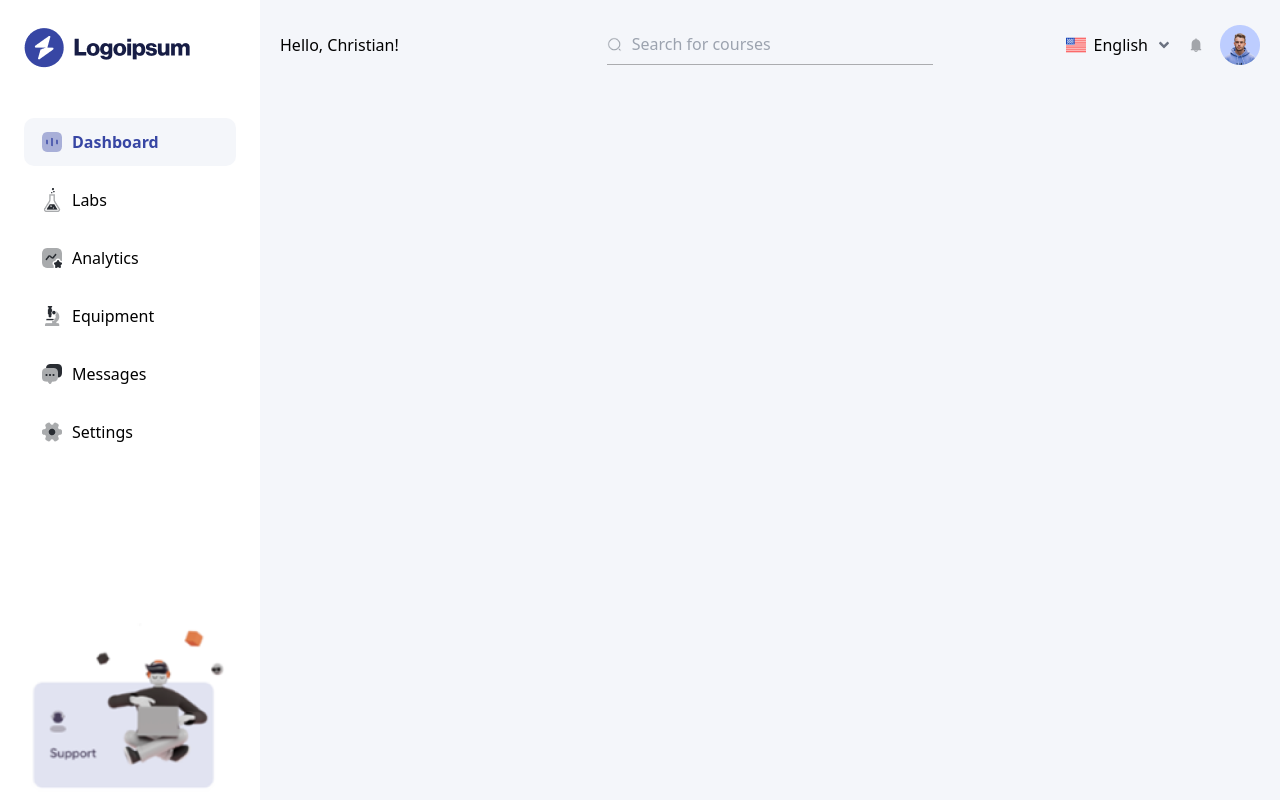
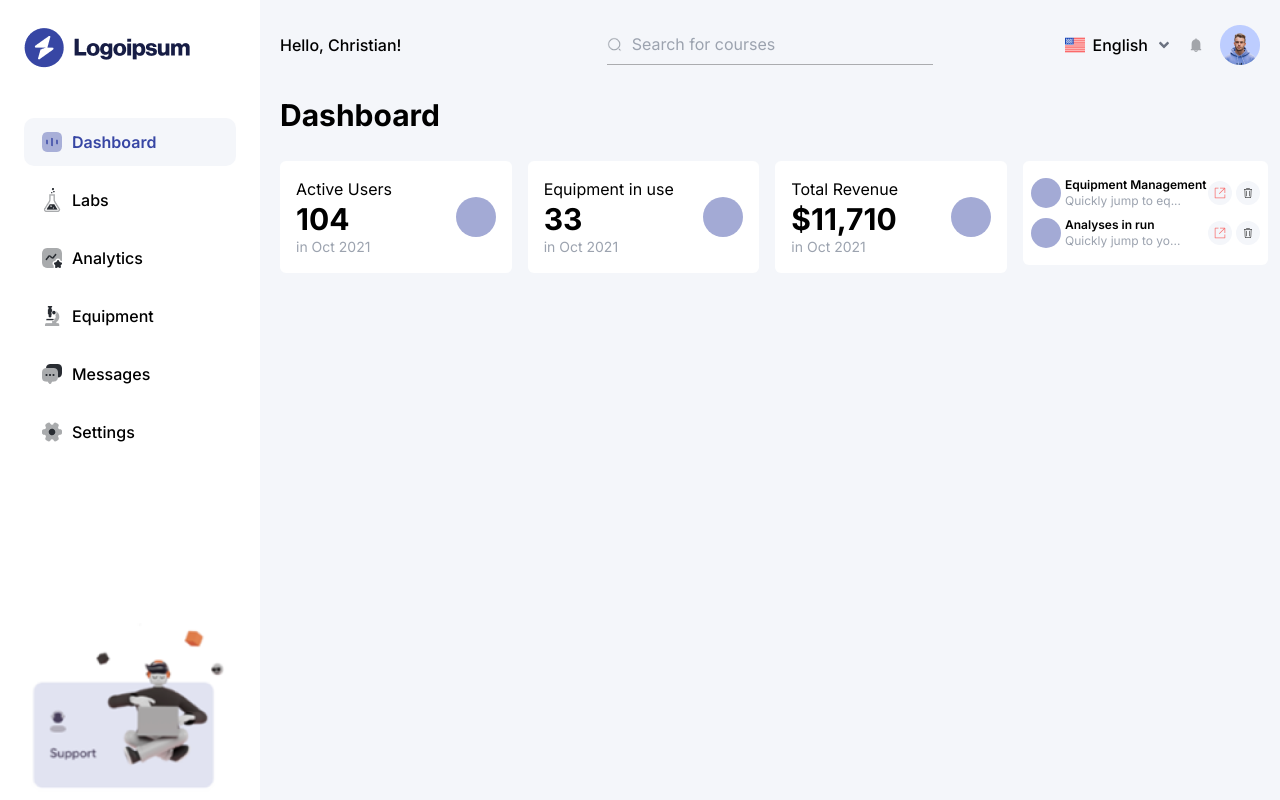
Before and after one commit to MarufAlAslam/react-dashboard, a React (Create React App) app: page / in a window 1280 px wide. Built offline with nearby package versions, Linux system fonts and the light colour scheme.

Commit message:
dashboard cards done

```diff
--- a/src/assets/css/style.css
+++ b/src/assets/css/style.css
@@ -1,3 +1,10 @@
+
+@import url('https://fonts.googleapis.com/css2?family=Inter:wght@400;500;600;700&display=swap');
+
+*{
+    font-family: 'Inter', sans-serif;
+}
+
 .sidebar{
     width: 260px;
     background-color: white;
@@ -32,3 +39,26 @@
     padding-left: 25px;
     font-weight: 400;
 }
+.circle {
+    width: 40px;
+    height: 40px;
+    background: #A3AAD5;
+}
+
+.circle-2{
+    min-width: 30px;
+    min-height: 30px;
+    background: #A3AAD5;
+}
+.link {
+    min-width: 24px;
+    min-height: 24px;
+    background: #F4F6FA;
+    display: flex;
+    justify-content: center;
+    align-items: center;
+    border-radius: 50%;
+}
+.card.bg-white.m-2.w-1\/3.rounded-md:first-child {
+    margin-left: 0;
+}
--- a/src/components/mainBody/MainBody.js
+++ b/src/components/mainBody/MainBody.js
@@ -1,10 +1,12 @@
 import React from 'react'
+import Cards from './cards/Cards'
 import TopBar from './topbar/Topbar'
 
 const MainBody = () => {
     return (
         <div className='pt-[24px] px-5 w-[calc(100vw-260px)] min-h-screen'>
             <TopBar/>
+            <Cards/>
         </div>
     )
 }
--- /dev/null
+++ b/src/components/mainBody/cards/Cards.js
@@ -0,0 +1,106 @@
+import React from "react";
+import { VscLinkExternal } from "react-icons/vsc";
+import { CiTrash } from "react-icons/ci";
+
+const Cards = () => {
+  const cardData = [
+    {
+      id: 1,
+      title: "Active Users",
+      value: "104",
+      date: "in Oct 2021",
+    },
+    {
+      id: 2,
+      title: "Equipment in use",
+      value: "33",
+      date: "in Oct 2021",
+    },
+    {
+      id: 3,
+      title: "Total Revenue",
+      value: "$11,710",
+      date: "in Oct 2021",
+    },
+  ];
+
+  const data = [
+    {
+      id: 1,
+      title: "Equipment Management",
+      subtitle: "Quickly jump to equipment management",
+    },
+    {
+      id: 2,
+      title: "Analyses in run",
+      subtitle: "Quickly jump to your analyses",
+    },
+  ];
+
+  return (
+    <div className="py-8">
+      <h2 className="text-3xl font-bold">Dashboard</h2>
+
+      <div className="flex justify-between items-start mt-5">
+        <div className="w-3/4">
+          <div className="flex justify-between items-start">
+            {cardData.map((card) => {
+              return (
+                <div
+                  key={card.id}
+                  className="card bg-white m-2 w-1/3 rounded-md "
+                >
+                  <div className="card-body p-4">
+                    <div className="flex justify-between items-center">
+                      <div>
+                        <h3 className="font-normal">{card.title}</h3>
+                        <p className="text-3xl font-bold">{card.value}</p>
+                        <p className="text-gray-400 font-normal text-sm">
+                          {card.date}
+                        </p>
+                      </div>
+
+                      <div className="circle rounded-full"></div>
+                    </div>
+                  </div>
+                </div>
+              );
+            })}
+          </div>
+        </div>
+        <div className="w-1/4">
+          <div className="card bg-white m-2 rounded-md w-full h-full">
+            <div className="card-body px-2 py-2">
+              {data.map((item) => {
+                return (
+                  <div
+                    key={item.id}
+                    className="flex my-2 justify-between text-left items-center"
+                  >
+                    <div className="circle-2 rounded-full"></div>
+                    <div className="w-full">
+                      <p className="text-xs ml-1 font-semibold">{item.title}</p>
+                      <p className="text-xs ml-1 font-normal text-gray-400">
+                        {item.subtitle.length > 18
+                          ? item.subtitle.slice(0, 18) + "..."
+                          : item.subtitle}
+                      </p>
+                    </div>
+                    <a href="" className="text-xs link text-red-400">
+                      <VscLinkExternal />
+                    </a>
+                    <button className="btn text-xs link ml-1">
+                      <CiTrash />
+                    </button>
+                  </div>
+                );
+              })}
+            </div>
+          </div>
+        </div>
+      </div>
+    </div>
+  );
+};
+
+export default Cards;
--- a/src/components/sidebar/Sidebar.js
+++ b/src/components/sidebar/Sidebar.js
@@ -12,7 +12,7 @@ const Sidebar = () => {
             </a>
             <Menu/>
             </div>
-                <img src={support} alt=""/>
+                <img src={support} className="mt-10" alt=""/>
         </div>
     )
 }
```
